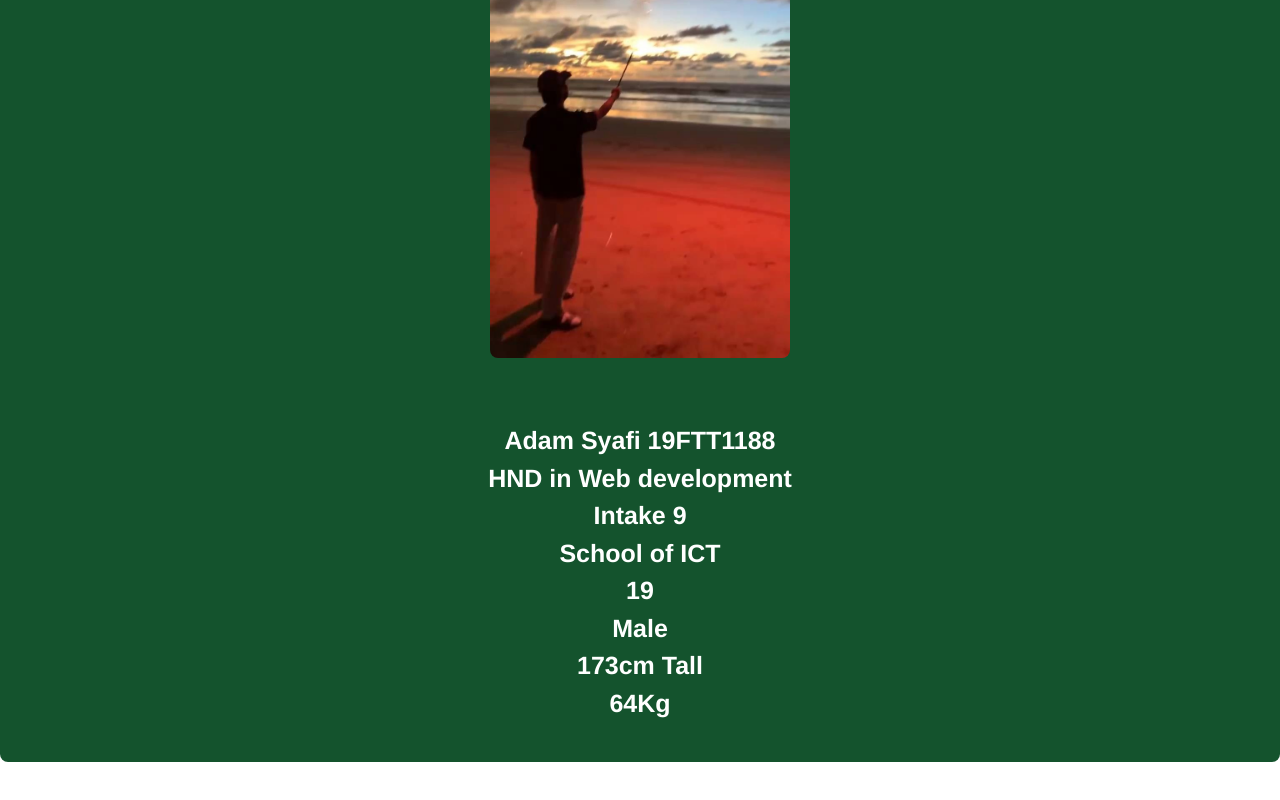
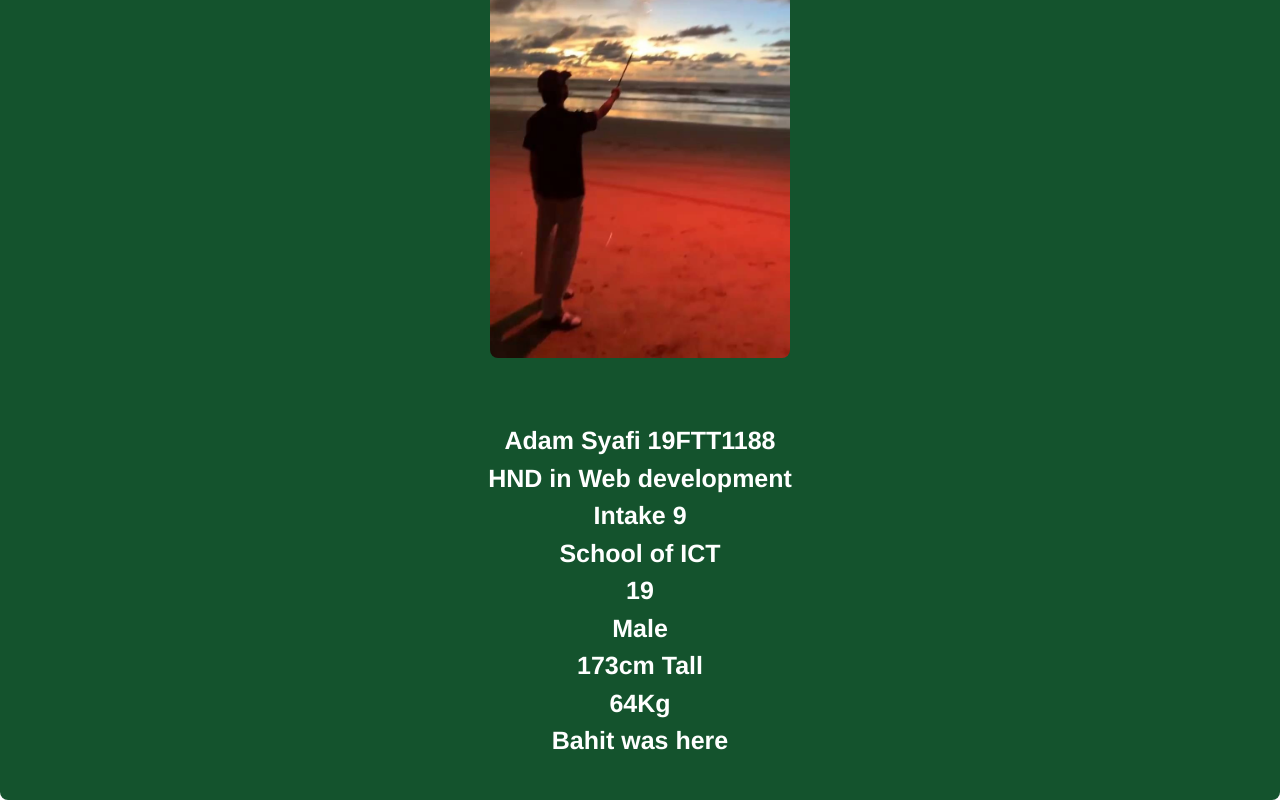
Before and after one commit to AdamSyafi/adam-project-as3, a Vue app: page / in a window 1280 px wide. Shown: the part 276-1076 px from the top of the page. Before the commit the page ends 1038 px from the top, so only its background shows below. Built offline with nearby package versions, Linux system fonts and the light colour scheme.

Commit message:
Bahit was here

```diff
--- a/src/App.vue
+++ b/src/App.vue
@@ -16,6 +16,7 @@ import HelloWorld from './components/HelloWorld.vue'
 <p>  Male </p>
 <p> 173cm Tall </p>
 <p> 64Kg </p>
+<p> Bahit was here </p>
 </div>
 
 </template>
```
